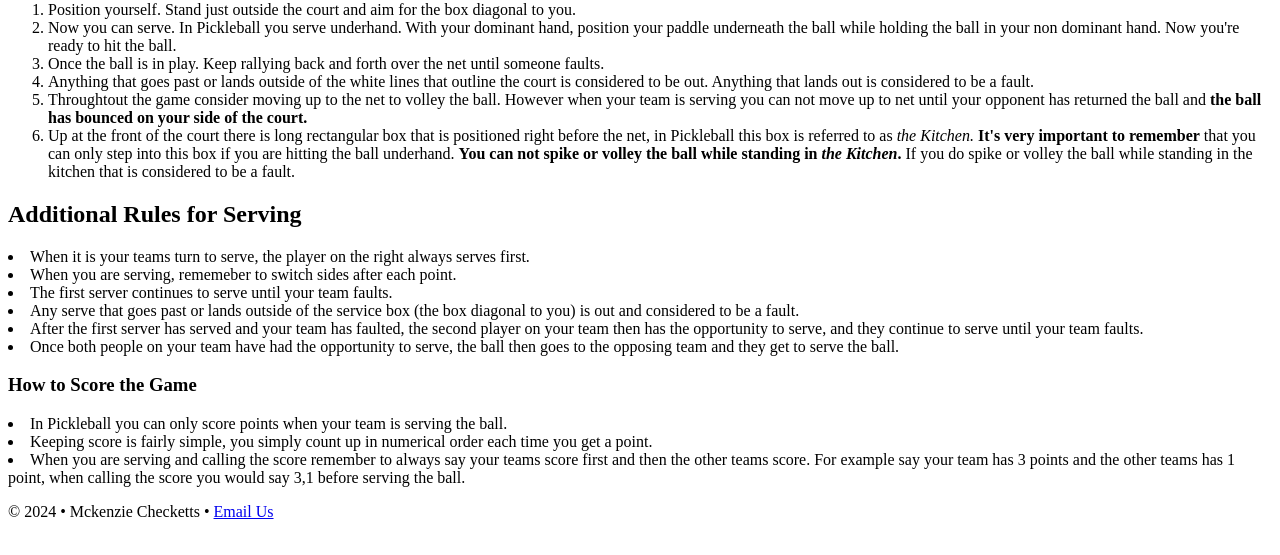
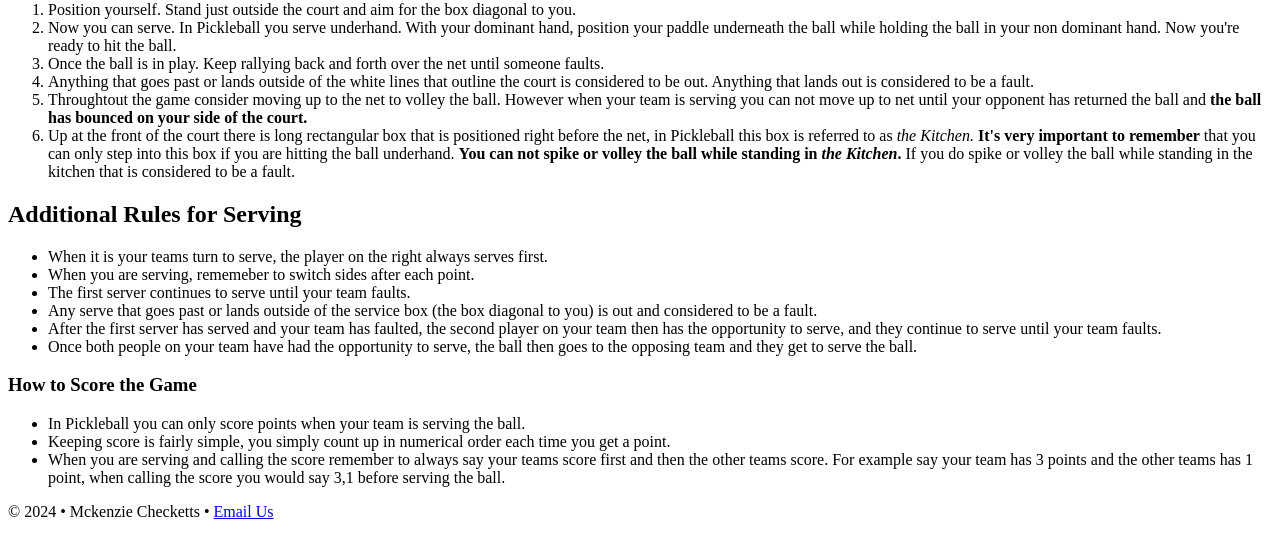
Before and after one commit to kenziechecketts/dwdd1600, a plain HTML site: page Hand Coding Assignment/Rules.html in a window 1280 px wide. Shown: the part 229-784 px from the top of the page. Drawn offline with Linux system fonts and the light colour scheme.

Commit message:
Upload Hand Coding Assignment

```diff
--- a/Hand Coding Assignment/Rules.html
+++ b/Hand Coding Assignment/Rules.html
@@ -34,23 +34,22 @@
         </ol>
 
         <h2>Additional Rules for Serving</h2>
-            <dl>
+            <ul>
                 <li>When it is your teams turn to serve, the player on the right always serves first.</li>
                 <li>When you are serving, rememeber to switch sides after each point.</li>
                 <li>The first server continues to serve until your team faults.</li>
                 <li>Any serve that goes past or lands outside of the service box (the box diagonal to you) is out and considered to be a fault.</li>
                 <li>After the first server has served and your team has faulted, the second player on your team then has the opportunity to serve, and they continue to serve until your team faults.</li>
                 <li>Once both people on your team have had the opportunity to serve, the ball then goes to the opposing team and they get to serve the ball.</li>
-
-            </dl>
+            </ul>
 
         <h3>How to Score the Game</h3>
-            <dl>
+            <ul>
                 <li>In Pickleball you can only score points when your team is serving the ball.</li>
                 <li>Keeping score is fairly simple, you simply count up in numerical order each time you get a point.</li>
                 <li>When you are serving and calling the score remember to always say your teams score first and then the other teams score. For example say your team has 3 points and the other teams has 1 point, when calling the score you would say 3,1 before serving the ball.</li>
 
-            </dl>
+            </ul>
 
         </main>
         <!--Start of the page footer-->
```
